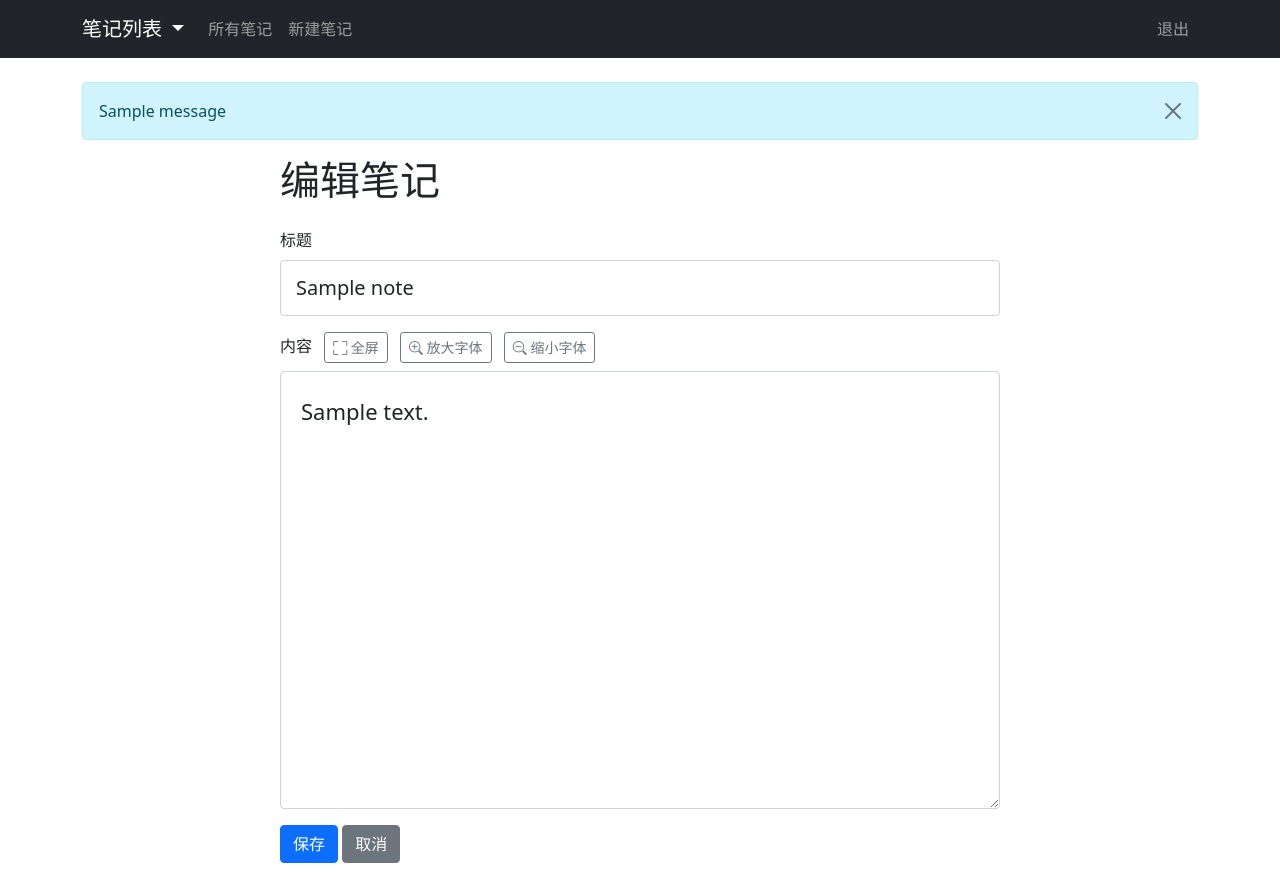
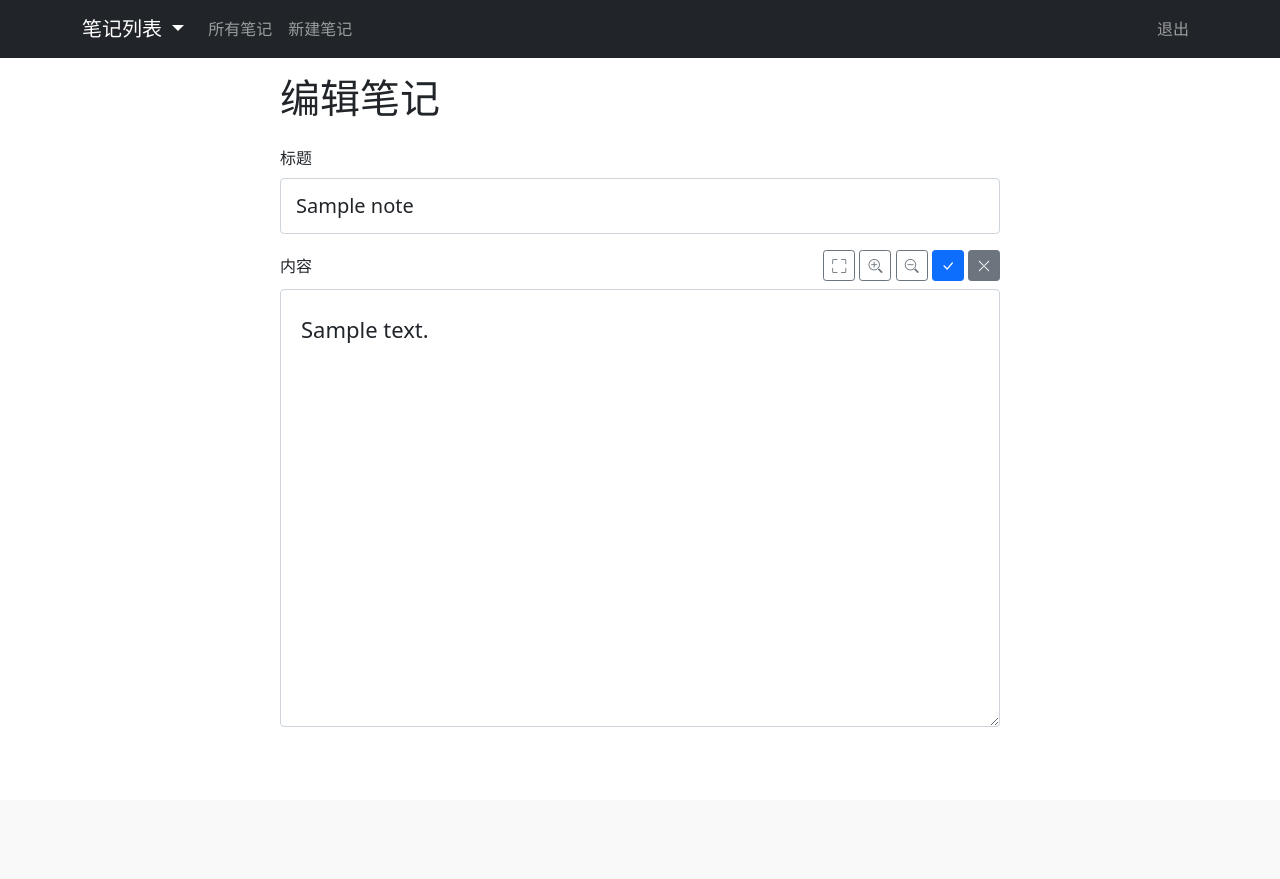
Before and after one commit to windy003/web_note_3, a Flask app: page /note/1/edit in a window 1280 px wide. After the commit the page ends 727 px from the top, so only its background shows below. Run offline with Flask 3, Linux system fonts and the light colour scheme; a user stored in the database is signed in; tables that the repository leaves empty hold one stand-in row (values such as "Sample post"); one stand-in notice (Sample message) is shown; some libraries are stand-ins or nearby versions.

Commit message:
增加了快捷键保存功能

```diff
--- a/app.py
+++ b/app.py
@@ -123,14 +123,14 @@ def view_note(note_id):
 def edit_note(note_id):
     note = Note.query.get_or_404(note_id)
     if note.user_id != current_user.id:
-        flash('您没有权限编辑这个笔记')
+        flash('您没有权限编辑这个笔记', 'danger')
         return redirect(url_for('index'))
     if request.method == 'POST':
         note.title = request.form['title']
         note.content = request.form['content']
         note.updated_at = datetime.now(pytz.timezone('Asia/Shanghai'))
         db.session.commit()
-        flash('笔记已更新')
+        flash('笔记已更新', 'success')  # 使用 'success' 类别使消息显示为绿色
         return redirect(url_for('view_note', note_id=note.id))
     return render_template('edit.html', note=note)
 
--- a/docker-compose.prod.yml
+++ b/docker-compose.prod.yml
@@ -2,7 +2,7 @@ version: '3'
 
 services:
   web:
-    image: windy007008/note-web-3:latest
+    image: windy007008/3-note-web:latest
     restart: always
     ports:
       - "5000:5000"
@@ -24,9 +24,9 @@ services:
               "--log-level", "debug",        # 改为 error/debug 级别
               "--access-logfile", "-",
               "--error-logfile", "-",
-              # "--certfile", "/etc/ssl/certs/fullchain.pem",  # 添加 SSL 证书配置
+                # "--certfile", "/etc/ssl/certs/fullchain.pem",  # 添加 SSL 证书配置
 
-              # "--keyfile", "/etc/ssl/certs/privkey.pem",     # 添加 SSL 密钥配置
+                # "--keyfile", "/etc/ssl/certs/privkey.pem",     # 添加 SSL 密钥配置
               "--bind", "0.0.0.0:5000",
               "--access-logformat", "%(h)s %(l)s %(u)s %(t)s '%(r)s' %(s)s %(b)s '%(f)s' '%(a)s'",  # 添加自定义日志格式
               "app:app"]
--- a/docker-compose.yml
+++ b/docker-compose.yml
@@ -3,7 +3,7 @@ version: '3.8'
 services:
   web:
     build: .
-    image: windy007008/note-web-3:latest
+    image: windy007008/3-note-web:latest
     ports:
       - "5000:5000"
     volumes:
--- a/templates/base.html
+++ b/templates/base.html
@@ -66,21 +66,45 @@
         </div>
     </nav>
 
-    <div class="container mt-4">
-        {% with messages = get_flashed_messages() %}
-        {% if messages %}
-        {% for message in messages %}
-        <div class="alert alert-info alert-dismissible fade show" role="alert">
-            {{ message }}
-            <button type="button" class="btn-close" data-bs-dismiss="alert"></button>
-        </div>
-        {% endfor %}
-        {% endif %}
+    <div class="container mt-3">
+        {% with messages = get_flashed_messages(with_categories=true) %}
+            {% if messages %}
+                {% for category, message in messages %}
+                    <div id="flash-message" class="alert alert-{{ category if category != 'message' else 'info' }} alert-dismissible fade show">
+                        {{ message }}
+                        <button type="button" class="btn-close" data-bs-dismiss="alert" aria-label="Close"></button>
+                    </div>
+                {% endfor %}
+            {% endif %}
         {% endwith %}
 
         {% block content %}{% endblock %}
     </div>
 
     <script src="https://cdn.bootcdn.net/ajax/libs/bootstrap/5.1.3/js/bootstrap.bundle.min.js"></script>
+
+    <script>
+    document.addEventListener('DOMContentLoaded', function() {
+        // 获取闪现消息元素
+        const flashMessage = document.getElementById('flash-message');
+
+        // 如果存在闪现消息
+        if (flashMessage) {
+            // 3秒后自动隐藏
+            setTimeout(function() {
+                // 使用 Bootstrap 的淡出效果
+                flashMessage.classList.remove('show');
+
+                // 完全移除元素（在淡出动画完成后）
+                setTimeout(function() {
+                    if (flashMessage.parentNode) {
+                        flashMessage.parentNode.removeChild(flashMessage);
+                    }
+                }, 150); // Bootstrap 淡出动画大约需要 150ms
+
+            }, 3000); // 3秒后开始淡出
+        }
+    });
+    </script>
 </body>
 </html>
--- a/templates/edit.html
+++ b/templates/edit.html
@@ -10,19 +10,30 @@
                     <label for="title" class="form-label">标题</label>
                     <input type="text" class="form-control" id="title" name="title" value="{{ note.title }}" required>
                 </div>
+
                 <div class="mb-3 position-relative">
-                    <label for="content" class="form-label">
-                        内容
-                        <button type="button" class="btn btn-sm btn-outline-secondary ms-2" onclick="toggleFullscreen()">
-                            <i class="bi bi-fullscreen"></i> 全屏
-                        </button>
-                        <button type="button" class="btn btn-sm btn-outline-secondary ms-2" onclick="increaseFontSize()">
-                            <i class="bi bi-zoom-in"></i> 放大字体
-                        </button>
-                        <button type="button" class="btn btn-sm btn-outline-secondary ms-2" onclick="decreaseFontSize()">
-                            <i class="bi bi-zoom-out"></i> 缩小字体
-                        </button>
-                    </label>
+                    <div class="d-flex justify-content-between align-items-center mb-2">
+                        <label for="content" class="form-label mb-0">
+                            内容
+                        </label>
+                        <div class="action-buttons-top">
+                            <button type="button" class="btn btn-sm btn-outline-secondary" onclick="toggleFullscreen()" title="全屏">
+                                <i class="bi bi-fullscreen"></i>
+                            </button>
+                            <button type="button" class="btn btn-sm btn-outline-secondary" onclick="increaseFontSize()" title="放大字体">
+                                <i class="bi bi-zoom-in"></i>
+                            </button>
+                            <button type="button" class="btn btn-sm btn-outline-secondary" onclick="decreaseFontSize()" title="缩小字体">
+                                <i class="bi bi-zoom-out"></i>
+                            </button>
+                            <button type="submit" class="btn btn-sm btn-primary" title="保存">
+                                <i class="bi bi-check-lg"></i>
+                            </button>
+                            <a href="{{ url_for('view_note', note_id=note.id) }}" class="btn btn-sm btn-secondary" title="取消">
+                                <i class="bi bi-x-lg"></i>
+                            </a>
+                        </div>
+                    </div>
                     <textarea class="form-control" id="content" name="content" rows="10">{{ note.content }}</textarea>
 
                     <!-- 全屏模式下的控制按钮 -->
@@ -47,7 +58,9 @@
                         </button>
                     </div>
                 </div>
-                <div class="mb-3 action-buttons">
+
+                <!-- 隐藏原来底部的按钮 -->
+                <div class="mb-3 action-buttons d-none">
                     <button type="submit" class="btn btn-primary">保存</button>
                     <a href="{{ url_for('view_note', note_id=note.id) }}" class="btn btn-secondary">取消</a>
                 </div>
@@ -426,6 +439,24 @@ function initDraggable() {
 // 保存笔记
 function saveNote() {
     document.getElementById('editForm').submit();
+
+    // 显示保存提示
+    const saveNotification = document.createElement('div');
+    saveNotification.textContent = '正在保存...';
+    saveNotification.style.position = 'fixed';
+    saveNotification.style.bottom = '20px';
+    saveNotification.style.right = '20px';
+    saveNotification.style.padding = '10px 20px';
+    saveNotification.style.backgroundColor = 'rgba(40, 167, 69, 0.9)';
+    saveNotification.style.color = 'white';
+    saveNotification.style.borderRadius = '4px';
+    saveNotification.style.zIndex = '10000';
+    document.body.appendChild(saveNotification);
+
+    // 2秒后移除提示
+    setTimeout(() => {
+        document.body.removeChild(saveNotification);
+    }, 2000);
 }
 
 // 取消编辑
@@ -439,5 +470,46 @@ function cancelEdit() {
     const cancelLink = document.querySelector('.action-buttons a.btn-secondary').getAttribute('href');
     window.location.href = cancelLink;
 }
+
+// 添加键盘快捷键监听器 - 放在现有脚本的末尾
+document.addEventListener('DOMContentLoaded', function() {
+    // 添加键盘快捷键监听器
+    document.addEventListener('keydown', function(e) {
+        console.log('键盘事件触发:', e.key, 'Ctrl:', e.ctrlKey, 'Shift:', e.shiftKey); // 调试信息
+
+        // 检测 Ctrl+Shift+S 组合键
+        if (e.ctrlKey && e.shiftKey && (e.key === 'S' || e.key === 's')) {
+            // 阻止默认行为
+            e.preventDefault();
+
+            console.log('检测到 Ctrl+Shift+S 快捷键，正在保存...');
+
+            // 提交表单保存笔记
+            document.getElementById('editForm').submit();
+
+            // 显示保存提示
+            const saveNotification = document.createElement('div');
+            saveNotification.textContent = '正在保存...';
+            saveNotification.style.position = 'fixed';
+            saveNotification.style.bottom = '20px';
+            saveNotification.style.right = '20px';
+            saveNotification.style.padding = '10px 20px';
+            saveNotification.style.backgroundColor = 'rgba(40, 167, 69, 0.9)';
+            saveNotification.style.color = 'white';
+            saveNotification.style.borderRadius = '4px';
+            saveNotification.style.zIndex = '10000';
+            document.body.appendChild(saveNotification);
+
+            // 2秒后移除提示
+            setTimeout(() => {
+                if (document.body.contains(saveNotification)) {
+                    document.body.removeChild(saveNotification);
+                }
+            }, 2000);
+
+            return false;
+        }
+    });
+});
 </script>
 {% endblock %}
```
